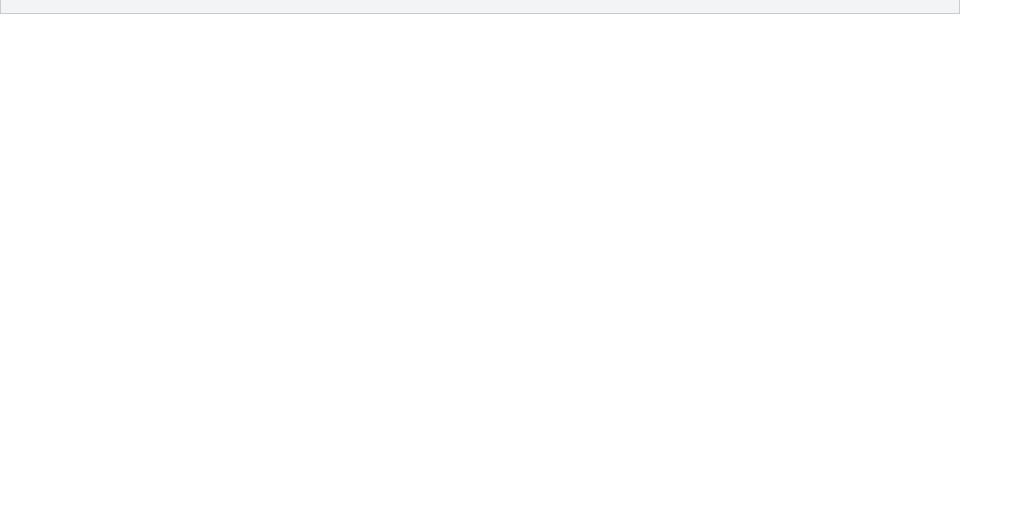
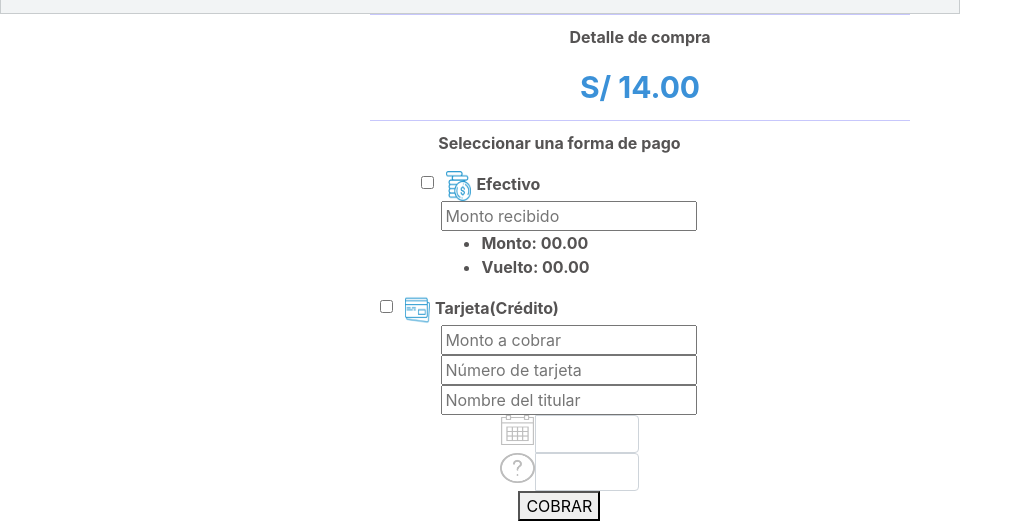
Before and after one commit to yennyelizabeth/square-pos, a React app: page /registrePay in a window 1280 px wide. Shown: the part 574-1105 px from the top of the page, without its empty margins (0-1023 px from the left). Before the commit the page ends 800 px from the top, so only its background shows below. Built offline with nearby package versions, Linux system fonts and the light colour scheme.

Commit message:
empezando maquetado,mviendo carpeta de assets en carpeta src

```diff
--- /dev/null
+++ b/src/components/Pay.js
@@ -0,0 +1,67 @@
+import React from 'react';
+// import {addToCart} from '../actionCreatores';
+// import { connect } from 'react-redux';
+import 'bootstrap/dist/css/bootstrap.min.css';
+import 'bootstrap/dist/js/bootstrap.min.js';
+import './main.css'
+import dinero from '../assets/icons/dinero.png';
+import tarjeta from '../assets/icons/tarjeta-de-credito.png';
+import pregunta from '../assets/icons/pregunta.png';
+import calendario from '../assets/icons/calendario.png';
+
+const PayList = () => (
+
+  <div class="container form-pay">
+    <div class="row">
+      <div class="col-12 monto">
+        <p>Detalle de compra</p>
+        <div>
+          S/ 14.00
+        </div>
+      </div>
+      <form>
+        <p>Seleccionar una forma de pago</p>
+        <div class="form-check">
+          <label class="form-check-label">
+            <input type="checkbox" class="form-check-input" value=""/><img src={dinero}/>Efectivo
+          </label>
+          <div className="">
+            <input placeholder="Monto recibido"/>
+            <ul>
+              <li>Monto: <span>00.00</span></li>
+              <li>Vuelto: <span>00.00</span></li>
+            </ul>
+          </div>
+        </div>
+
+        <div class="form-check">
+          <label class="form-check-label ">
+            <input type="checkbox" class="form-check-input" value=""/><img src={tarjeta}/>Tarjeta(Crédito)
+          </label>
+          <div className="inputs">
+            <input placeholder="Monto a cobrar"/>
+            <input placeholder="Número de tarjeta"/>
+            <input placeholder="Nombre del titular"/>
+            <div class="col-lg-6">
+              <div class="input-group">
+                <span class="input-group-addon"><img src={calendario}/></span>
+                <input type="text" class="form-control" aria-label="Text input with checkbox"/>
+              </div>
+            </div>
+            <div class="col-lg-6">
+              <div class="input-group">
+                <span class="input-group-addon"><img src={pregunta}/></span>
+                <input type="text" class="form-control" aria-label="Text input with radio button"/>
+              </div>
+            </div>
+          </div>
+        </div>
+        <div>
+          <button>COBRAR</button>
+        </div>
+      </form>
+    </div>
+  </div>
+);
+
+  export default PayList;
--- a/src/components/ProductList.js
+++ b/src/components/ProductList.js
@@ -58,4 +58,6 @@
       }
     }
 
+
+
     export default connect(mapStateToProps, mapDispatchToProps) (ProductList);
--- a/src/components/main.css
+++ b/src/components/main.css
@@ -58,3 +58,39 @@ li.list-group-item{
   height: 2rem;
   margin-right: 1rem;
 }
+
+/* estilos para el componente 'PayList' */
+form, .form-pay, .inputs, .monto{
+    display:flex;
+    align-items: center;
+    justify-content: center;
+    flex-direction: column;
+}
+
+.monto{
+    padding:10px;
+    border-top: 1px solid rgb(199, 199, 252);
+    border-bottom: 1px solid rgb(199, 199, 252);
+    font-weight: bold;
+    color:rgb(85, 83, 83);
+}
+
+.monto>div{
+    color: rgb(59, 145, 216);
+    font-size:30px;
+}
+
+form{
+    padding:10px;
+    font-weight: bold;
+    color:rgb(85, 83, 83);
+}
+
+form img{
+    width: 35px;
+    height: 30px;
+}
+
+.form-check-label>label>input,.form-check-label>img{
+    padding: 0 5px;
+}
--- a/src/components/registrePay.js
+++ b/src/components/registrePay.js
@@ -1,9 +1,11 @@
-import React from 'react'
-import Main from './main'
+import React from 'react';
+import Main from './main';
+import PayList from './Pay';
 
 const RegistrePay = () => (
     <div>
         <Main/>
+        <PayList/>
     </div>
 )
 
```
Also changed, not shown: src/assets/icons/bolsa-de-la-compra.png (added), src/assets/icons/caja-registradora.png (renamed from public/assets/icons/caja-registradora.png), src/assets/icons/calendario.png (added), src/assets/icons/carrito-de-la-compra-grande.png (renamed from public/assets/icons/carrito-de-la-compra-grande.png), src/assets/icons/dinero.png (added), src/assets/icons/grafico-de-aumento-de-las-existencias.png (renamed from public/assets/icons/grafico-de-aumento-de-las-existencias.png), src/assets/icons/pregunta.png (added), src/assets/icons/tarjeta-de-credito.png (added).
